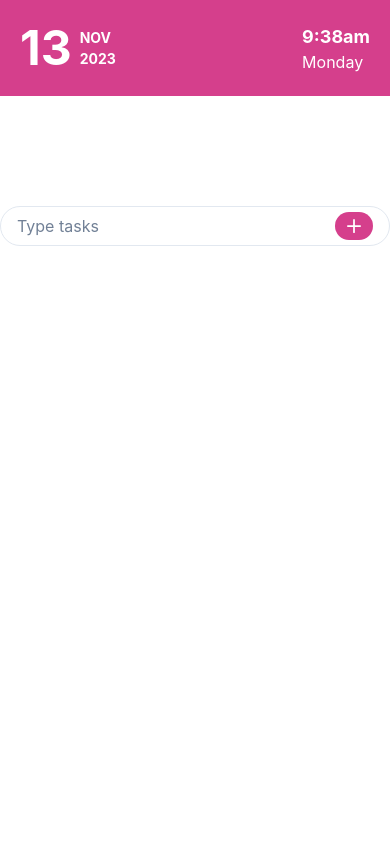
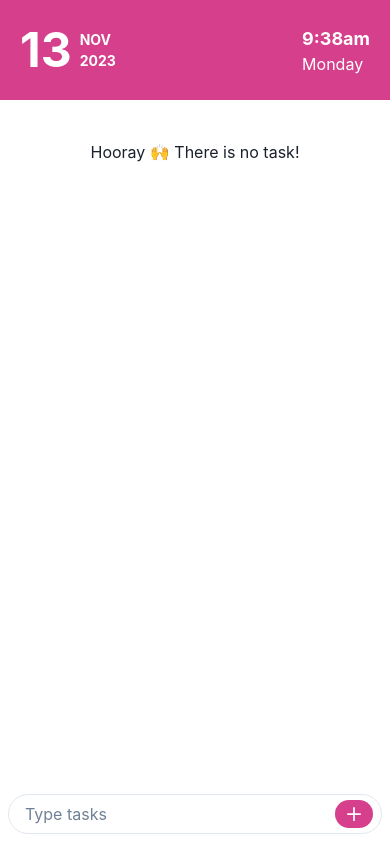
Before and after one commit to miwa-tanaka/todo-lists, a Next.js app: page / in a window 390 px wide. Built offline with nearby package versions, Linux system fonts and the light colour scheme; what @chakra-ui/next-js would draw is missing.

Commit message:
modify: make it responsive and other style fix

```diff
--- a/src/components/button.tsx
+++ b/src/components/button.tsx
@@ -1,4 +1,4 @@
-import { InputGroup, Input, InputRightElement, Button, FormControl, FormErrorMessage } from '@chakra-ui/react'
+import { Box, InputGroup, Input, InputRightElement, Button, FormControl, FormErrorMessage } from '@chakra-ui/react'
 import { AddIcon } from '@chakra-ui/icons'
 import { useForm } from 'react-hook-form';
 import { useRecoilState, useRecoilValue } from "recoil";
@@ -39,7 +39,12 @@ export default function AddTasks() {
   return (
     <form onSubmit={handleSubmit(useOnSubmit)}>
       <FormControl isInvalid={Boolean(errors.task)}>
-        <InputGroup maxW="2xl" m="0 auto">
+        <Box h='30px'>
+          <FormErrorMessage m={0} justifyContent="center" fontWeight={700}>
+            {errors.task && errors.task.message}
+          </FormErrorMessage>
+        </Box>
+        <InputGroup maxW="2xl" h='50px' m="0 auto" px={2}>
             <Input
                 pr='4.5rem'
                 focusBorderColor='pink.400'
@@ -59,9 +64,6 @@ export default function AddTasks() {
                 </Button>
               </InputRightElement>
           </InputGroup>
-          <FormErrorMessage>
-            {errors.task && errors.task.message}
-          </FormErrorMessage>
       </FormControl>
     </form>
   );
--- a/src/components/header.tsx
+++ b/src/components/header.tsx
@@ -5,7 +5,7 @@ import { Flex } from '@chakra-ui/react'
 
 export default function Header(): JSX.Element {
   return (
-    <Flex maxW="3xl" m="0 auto" py={3} px={5} bgColor="pink.500" alignItems="center" justifyContent="space-between" color="white">
+    <Flex maxW="3xl" h='100px' m="0 auto" px={5} bgColor="pink.500" alignItems="center" justifyContent="space-between" color="white">
       <Dates />
       <Flex flexDirection="column">
         <Clock />
--- a/src/components/list.tsx
+++ b/src/components/list.tsx
@@ -12,24 +12,28 @@ export default function Lists() {
 
   function checkoffTask (key: number) {
     const newArray = formInfo.filter(n => n.k !== key);
-    console.log(newArray, "after new array")
     setInput(newArray);
   }
 
   return (
-    <Box py={10} maxW="3xl" m="0 auto 30px" maxH="70vh" overflow="scroll">
-      <List spacing={3} px={5}>
+    <Box py={10} h="calc(100vh - 180px)" overflow="scroll">
+      {formInfo.length < 1 ? (
+        <Text textAlign="center">Hooray &#128588; There is no task!</Text>
+      ) : (
+        <List maxW="100%" px={5}>
           {formInfo.map((value, i) =>
-          <ListItem key={i} display="flex" justifyContent="space-between" mb={5}>
-            <Text>{value.t}</Text>
+            <ListItem key={i} display="flex" justifyContent="space-between" alignItems="center" py={3} px={2} borderBottom="1px"
+            borderColor='gray.200' _even={{ backgroundColor: 'gray.50' }} _hover={{ backgroundColor: 'yellow.50'}}>
+              <Text overflow="auto">{value.t}</Text>
               <Button
-              onClick={() => checkoffTask(value.k)} colorScheme='pink' h='1.75rem' size='sm'
+                onClick={() => checkoffTask(value.k)} colorScheme='pink' h='1.75rem' size='sm' ml={3}
                 borderRadius="full" _hover={{ bgColor: "pink.300" }}>
                 <CheckIcon />
               </Button>
             </ListItem>
           )}
       </List>
+      )}
     </Box>
   );
 }
--- a/src/pages/index.tsx
+++ b/src/pages/index.tsx
@@ -1,10 +1,12 @@
 import Header from "@/components/header"
 import Lists from "@/components/list"
 import AddTasks from "@/components/button"
+import { Container, Box } from '@chakra-ui/react'
 
 export default function Home(): JSX.Element {
   return (
-    <>
+    <Box bgColor="blackAlpha.50" minW="100vw">
+      <Box bgColor="white" maxW="3xl" minH="100vh" m="0 auto">
         <header>
           <Header />
         </header>
@@ -14,6 +16,7 @@ export default function Home(): JSX.Element {
         <footer>
           <AddTasks />
         </footer>
-    </>
+      </Box>
+    </Box>
   )
 }
```
Lines whose indentation alone changed are shown as unchanged.
